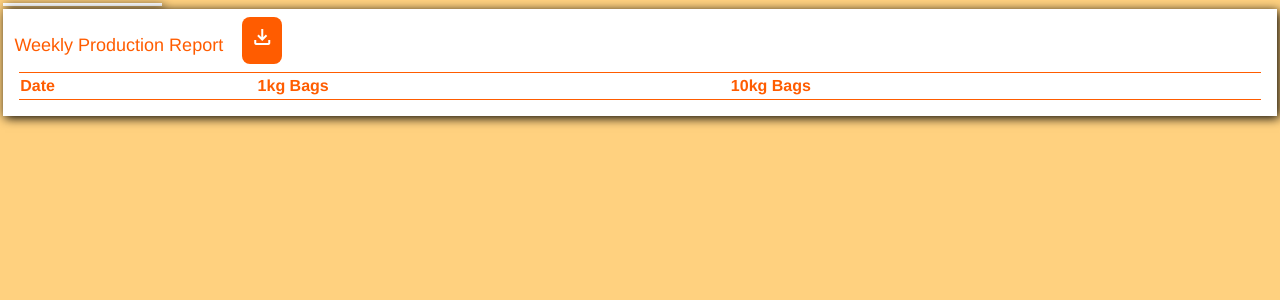
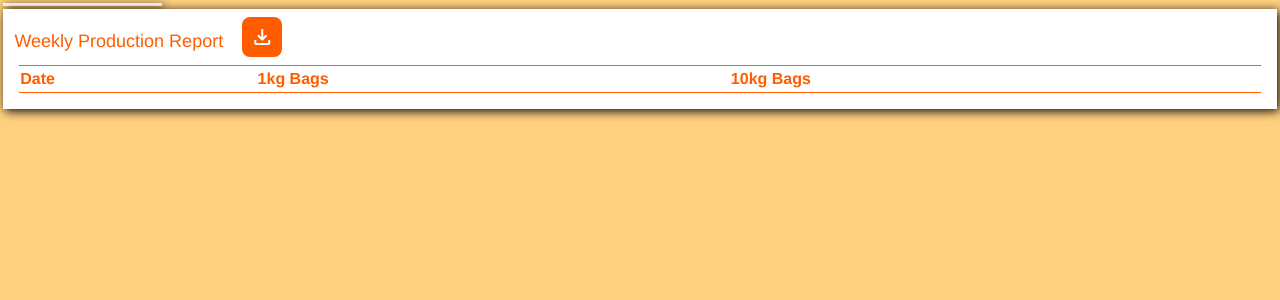
Before and after one commit to Wizxrdx/mang-uling, a Python web app: template app/templates/index.html in a window 1280 px wide. Shown: the part 49-349 px from the top of the page. Run offline with Jinja, Linux system fonts and the light colour scheme; the template is opened without the code that fills it, so the values that code supplies are empty.

Commit message:
fixed disaligned button: added display: flex to css

```diff
--- a/app/static/dashboard/style.css
+++ b/app/static/dashboard/style.css
@@ -49,7 +49,7 @@ div {
     color: white;
     border: none;
     border-radius: 0.5rem;
-    cursor: pointer;
+    display: flex;
 }
 
 #icon {
```
